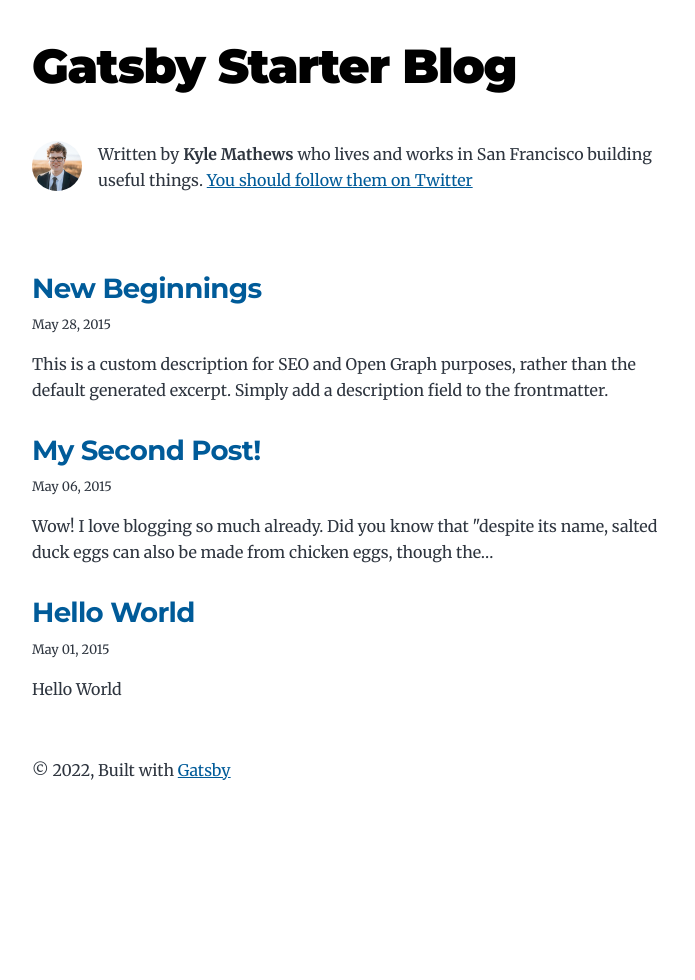
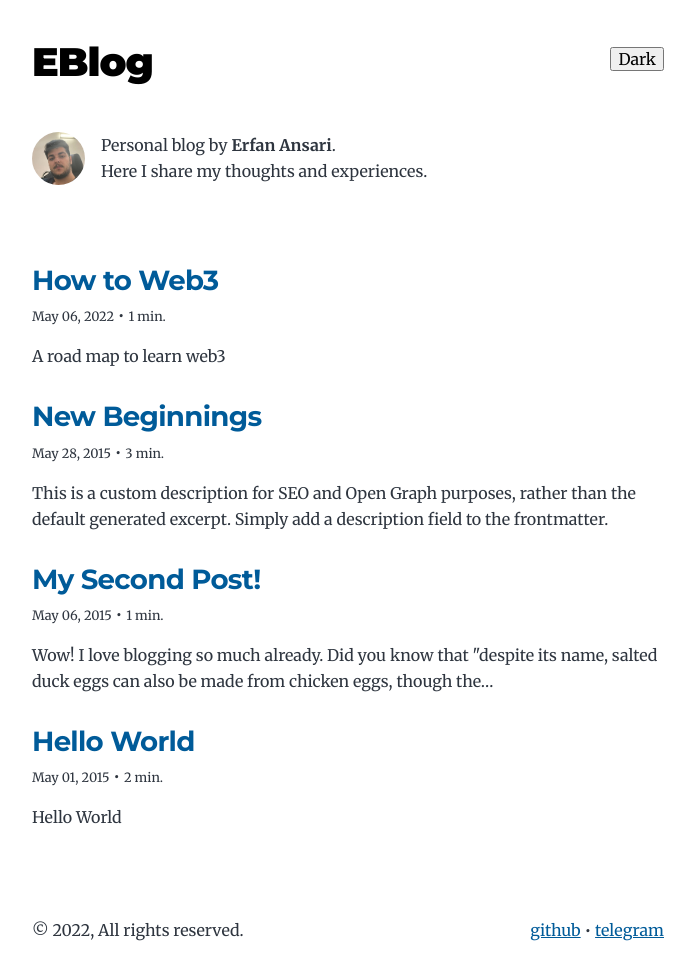
Before and after one commit to erfanansari/personal-blog, a Gatsby site: page / in a window 1280 px wide. Shown: the whole page, without its empty margins (292-987 px from the left). Before the commit the page ends 846 px from the top, so only its background shows below. Built offline with nearby package versions, Linux system fonts and the light colour scheme; Gatsby itself is replaced by a stand-in of ours.

Commit message:
feat: configure basic setting and add time to read functionality

````diff
--- /dev/null
+++ b/content/blog/how-to-web3/index.md
@@ -0,0 +1,11 @@
+---
+title: How to Web3
+date: '2022-05-06T23:46:37.121Z'
+description: 'A road map to learn web3'
+---
+
+## Hi there [Yo](https://erfanansari.ir)
+
+```javascript
+const name = 'Erfan'
+```
--- a/gatsby-config.js
+++ b/gatsby-config.js
@@ -1,14 +1,16 @@
 module.exports = {
   siteMetadata: {
-    title: `Gatsby Starter Blog`,
+    title: `EBlog`,
     author: {
-      name: `Kyle Mathews`,
-      summary: `who lives and works in San Francisco building useful things.`,
+      name: `Erfan Ansari`,
+      summary: `A Front-End Developer.`,
     },
-    description: `A starter blog demonstrating what Gatsby can do.`,
+    description: `Here I share my thoughts and experiences.`,
     siteUrl: `https://gatsbystarterblogsource.gatsbyjs.io/`,
     social: {
-      twitter: `kylemathews`,
+      twitter: `eansarimehr`,
+      github: `erfanansari`,
+      telegram: `eansarimehr`,
     },
   },
   plugins: [
@@ -79,9 +81,10 @@ module.exports = {
                 return Object.assign({}, node.frontmatter, {
                   description: node.excerpt,
                   date: node.frontmatter.date,
+                  timeToRead: node.timeToRead,
                   url: site.siteMetadata.siteUrl + node.fields.slug,
                   guid: site.siteMetadata.siteUrl + node.fields.slug,
-                  custom_elements: [{ "content:encoded": node.html }],
+                  custom_elements: [{ 'content:encoded': node.html }],
                 })
               })
             },
@@ -93,6 +96,7 @@ module.exports = {
                   nodes {
                     excerpt
                     html
+                    timeToRead
                     fields {
                       slug
                     }
@@ -104,8 +108,8 @@ module.exports = {
                 }
               }
             `,
-            output: "/rss.xml",
-            title: "Gatsby Starter Blog RSS Feed",
+            output: '/rss.xml',
+            title: 'Gatsby Starter Blog RSS Feed',
           },
         ],
       },
@@ -121,7 +125,7 @@ module.exports = {
         // https://css-tricks.com/meta-theme-color-and-trickery/
         // theme_color: `#663399`,
         display: `minimal-ui`,
-        icon: `src/images/gatsby-icon.png`, // This path is relative to the root of the site.
+        icon: `src/images/favicon.png`, // This path is relative to the root of the site.
       },
     },
     `gatsby-plugin-react-helmet`,
--- a/gatsby-node.js
+++ b/gatsby-node.js
@@ -17,19 +17,20 @@ exports.createPages = async ({ graphql, actions, reporter }) => {
         ) {
           nodes {
             id
+            timeToRead
             fields {
               slug
             }
           }
         }
       }
-    `
+    `,
   )
 
   if (result.errors) {
     reporter.panicOnBuild(
       `There was an error loading your blog posts`,
-      result.errors
+      result.errors,
     )
     return
   }
@@ -95,6 +96,8 @@ exports.createSchemaCustomization = ({ actions }) => {
 
     type Social {
       twitter: String
+      github: String
+      telegram: String
     }
 
     type MarkdownRemark implements Node {
--- a/package.json
+++ b/package.json
@@ -46,7 +46,7 @@
   },
   "scripts": {
     "build": "gatsby build",
-    "develop": "gatsby develop",
+    "dev": "gatsby develop",
     "format": "prettier --write \"**/*.{js,jsx,ts,tsx,json,md}\"",
     "start": "gatsby develop",
     "serve": "gatsby serve",
--- a/src/components/bio.js
+++ b/src/components/bio.js
@@ -5,9 +5,9 @@
  * See: https://www.gatsbyjs.com/docs/use-static-query/
  */
 
-import * as React from "react"
-import { useStaticQuery, graphql } from "gatsby"
-import { StaticImage } from "gatsby-plugin-image"
+import * as React from 'react'
+import { useStaticQuery, graphql } from 'gatsby'
+import { StaticImage } from 'gatsby-plugin-image'
 
 const Bio = () => {
   const data = useStaticQuery(graphql`
@@ -16,11 +16,8 @@ const Bio = () => {
         siteMetadata {
           author {
             name
-            summary
           }
-          social {
-            twitter
-          }
+          description
         }
       }
     }
@@ -28,29 +25,28 @@ const Bio = () => {
 
   // Set these values by editing "siteMetadata" in gatsby-config.js
   const author = data.site.siteMetadata?.author
-  const social = data.site.siteMetadata?.social
+  const description = data.site.siteMetadata?.description
 
   return (
     <div className="bio">
       <StaticImage
         className="bio-avatar"
         layout="fixed"
-        formats={["auto", "webp", "avif"]}
-        src="../images/profile-pic.png"
-        width={50}
-        height={50}
+        formats={['auto', 'webp', 'avif']}
+        src="../images/profile-pic.jpg"
+        width={53}
+        height={53}
         quality={95}
         alt="Profile picture"
       />
-      {author?.name && (
-        <p>
-          Written by <strong>{author.name}</strong> {author?.summary || null}
-          {` `}
-          <a href={`https://twitter.com/${social?.twitter || ``}`}>
-            You should follow them on Twitter
-          </a>
-        </p>
-      )}
+      <div>
+        {author?.name && (
+          <p>
+            Personal blog by <strong>{author.name}</strong>.
+          </p>
+        )}
+        <p>{description}</p>
+      </div>
     </div>
   )
 }
--- /dev/null
+++ b/src/components/footer.js
@@ -0,0 +1,46 @@
+import * as React from 'react'
+import { useStaticQuery, graphql } from 'gatsby'
+
+const Footer = () => {
+  const data = useStaticQuery(graphql`
+    query SocialQuery {
+      site {
+        siteMetadata {
+          social {
+            github
+            telegram
+          }
+        }
+      }
+    }
+  `)
+
+  const github = data.site.siteMetadata?.social?.github
+  const telegram = data.site.siteMetadata?.social?.telegram
+
+  return (
+    <footer>
+      © {new Date().getFullYear()},{` `}
+      All rights reserved.
+      <div>
+        <a
+          href={`https://github.com/${github || ``}`}
+          target="_blank"
+          rel="noopener noreferrer"
+        >
+          github
+        </a>
+        {' • '}
+        <a
+          href={`https://t.me/${telegram || ``}`}
+          target="_blank"
+          rel="noopener noreferrer"
+        >
+          telegram
+        </a>
+      </div>
+    </footer>
+  )
+}
+
+export default Footer
--- a/src/components/layout.js
+++ b/src/components/layout.js
@@ -1,34 +1,38 @@
-import * as React from "react"
-import { Link } from "gatsby"
+import * as React from 'react'
+import { Link } from 'gatsby'
+import Footer from './footer'
 
 const Layout = ({ location, title, children }) => {
   const rootPath = `${__PATH_PREFIX__}/`
   const isRootPath = location.pathname === rootPath
-  let header
 
-  if (isRootPath) {
-    header = (
+  const header = isRootPath ? (
     <h1 className="main-heading">
       <Link to="/">{title}</Link>
+      {/* <Link to="/">Erfan Ansari</Link> */}
     </h1>
-    )
-  } else {
-    header = (
+  ) : (
     <Link className="header-link-home" to="/">
       {title}
     </Link>
   )
-  }
+
+  const changeTheme = (
+    <div className="change-theme-wrapper">
+      <button aria-label="Activate light mode" title="Activate light mode">
+        Dark
+      </button>
+    </div>
+  )
 
   return (
     <div className="global-wrapper" data-is-root-path={isRootPath}>
-      <header className="global-header">{header}</header>
+      <header className="global-header">
+        {header}
+        {changeTheme}
+      </header>
       <main>{children}</main>
-      <footer>
-        © {new Date().getFullYear()}, Built with
-        {` `}
-        <a href="https://www.gatsbyjs.com">Gatsby</a>
-      </footer>
+      <Footer />
     </div>
   )
 }
--- a/src/pages/index.js
+++ b/src/pages/index.js
@@ -1,9 +1,9 @@
-import * as React from "react"
-import { Link, graphql } from "gatsby"
+import * as React from 'react'
+import { Link, graphql } from 'gatsby'
 
-import Bio from "../components/bio"
-import Layout from "../components/layout"
-import Seo from "../components/seo"
+import Bio from '../components/bio'
+import Layout from '../components/layout'
+import Seo from '../components/seo'
 
 const BlogIndex = ({ data, location }) => {
   const siteTitle = data.site.siteMetadata?.title || `Title`
@@ -45,6 +45,8 @@ const BlogIndex = ({ data, location }) => {
                     </Link>
                   </h2>
                   <small>{post.frontmatter.date}</small>
+                  {' • '}
+                  <small>{post.timeToRead} min.</small>
                 </header>
                 <section>
                   <p
@@ -75,6 +77,7 @@ export const pageQuery = graphql`
     allMarkdownRemark(sort: { fields: [frontmatter___date], order: DESC }) {
       nodes {
         excerpt
+        timeToRead
         fields {
           slug
         }
--- a/src/style.css
+++ b/src/style.css
@@ -1,7 +1,7 @@
 /* CSS Custom Properties Definitions */
 
 :root {
-  --maxWidth-none: "none";
+  --maxWidth-none: 'none';
   --maxWidth-xs: 20rem;
   --maxWidth-sm: 24rem;
   --maxWidth-md: 28rem;
@@ -10,9 +10,9 @@
   --maxWidth-2xl: 42rem;
   --maxWidth-3xl: 48rem;
   --maxWidth-4xl: 56rem;
-  --maxWidth-full: "100%";
+  --maxWidth-full: '100%';
   --maxWidth-wrapper: var(--maxWidth-2xl);
-  --spacing-px: "1px";
+  --spacing-px: '1px';
   --spacing-0: 0;
   --spacing-1: 0.25rem;
   --spacing-2: 0.5rem;
@@ -28,9 +28,9 @@
   --spacing-24: 6rem;
   --spacing-32: 8rem;
   --fontFamily-sans: Montserrat, system-ui, -apple-system, BlinkMacSystemFont,
-    "Segoe UI", Roboto, "Helvetica Neue", Arial, "Noto Sans", sans-serif,
-    "Apple Color Emoji", "Segoe UI Emoji", "Segoe UI Symbol", "Noto Color Emoji";
-  --fontFamily-serif: "Merriweather", "Georgia", Cambria, "Times New Roman",
+    'Segoe UI', Roboto, 'Helvetica Neue', Arial, 'Noto Sans', sans-serif,
+    'Apple Color Emoji', 'Segoe UI Emoji', 'Segoe UI Symbol', 'Noto Color Emoji';
+  --fontFamily-serif: 'Merriweather', 'Georgia', Cambria, 'Times New Roman',
     Times, serif;
   --font-body: var(--fontFamily-serif);
   --font-heading: var(--fontFamily-sans);
@@ -85,6 +85,9 @@ body {
 
 footer {
   padding: var(--spacing-6) var(--spacing-0);
+  margin-top: var(--spacing-16);
+  display: flex;
+  justify-content: space-between;
 }
 
 hr {
@@ -246,16 +249,20 @@ a:focus {
   padding: var(--spacing-10) var(--spacing-5);
 }
 
-.global-wrapper[data-is-root-path="true"] .bio {
+.global-wrapper[data-is-root-path='true'] .bio {
   margin-bottom: var(--spacing-20);
 }
 
 .global-header {
   margin-bottom: var(--spacing-12);
+  /* display: flex; */
+  /* align-items: center; */
+  /* justify-content: space-between; */
+  position: relative;
 }
 
 .main-heading {
-  font-size: var(--fontSize-7);
+  font-size: var(--fontSize-6);
   margin: 0;
 }
 
@@ -283,11 +290,12 @@ a:focus {
   font-weight: var(--fontWeight-bold);
   font-family: var(--font-heading);
   text-decoration: none;
-  font-size: var(--fontSize-2);
+  font-size: var(--fontSize-3);
 }
 
 .bio {
   display: flex;
+  align-items: center;
   margin-bottom: var(--spacing-16);
 }
 
@@ -319,6 +327,12 @@ a:focus {
   margin-bottom: var(--spacing-8);
 }
 
+.change-theme-wrapper {
+  position: absolute;
+  right: 0;
+  top: 7px;
+}
+
 /* Media queries */
 
 @media (max-width: 42rem) {
````
Also changed, not shown: content/blog/new-beginnings/index.md (+4 -2 lines), gatsby-browser.js (+6 -5 lines), src/pages/404.js (+5 -5 lines), src/pages/using-typescript.tsx (+6 -6 lines), src/templates/blog-post.js (+11 -6 lines), src/images/favicon.png (added), src/images/gatsby-icon.png (deleted), src/images/profile-pic.jpg (added), src/images/profile-pic.png (deleted), 1 other file. Lines whose indentation alone changed are shown as unchanged.
